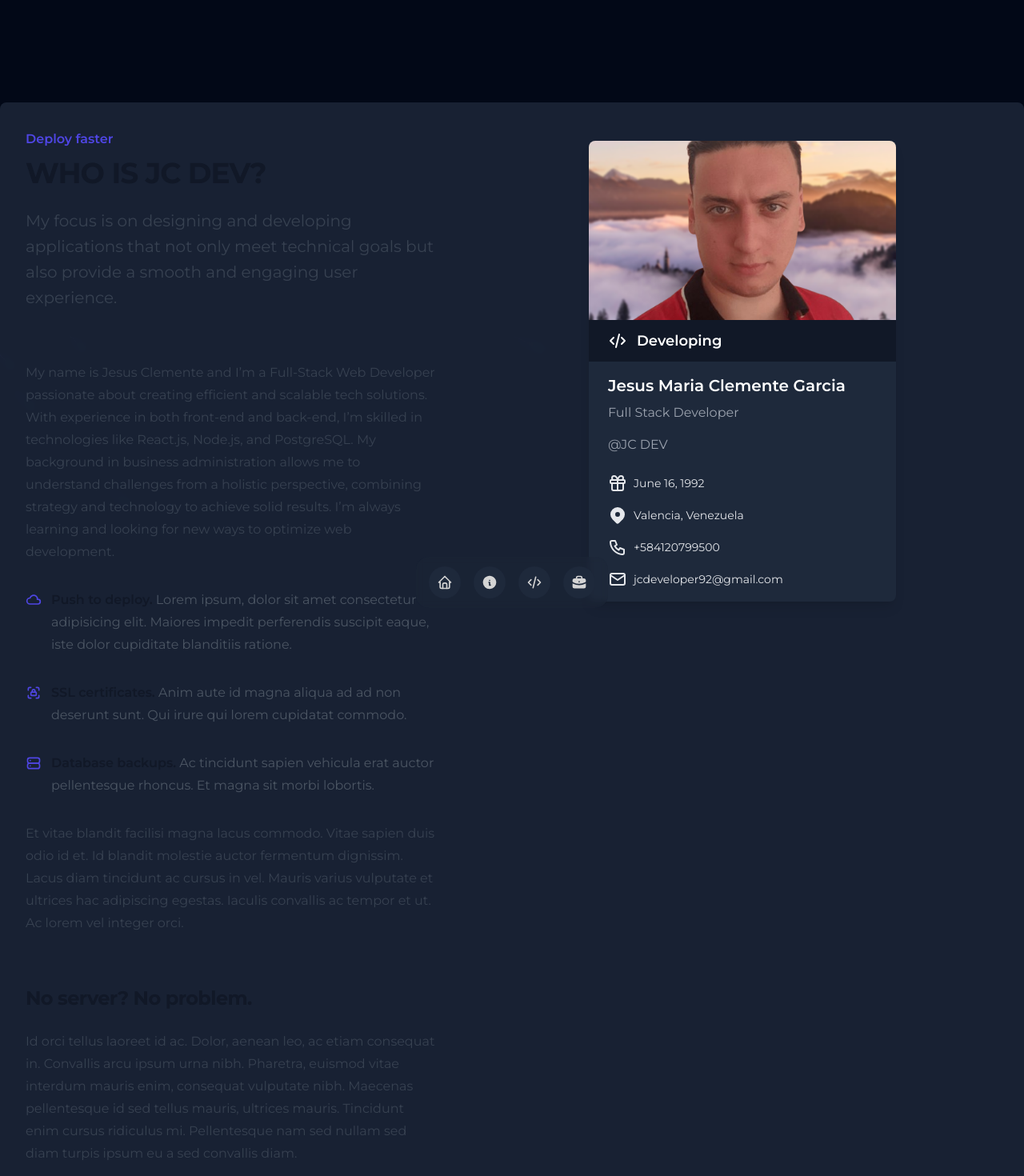
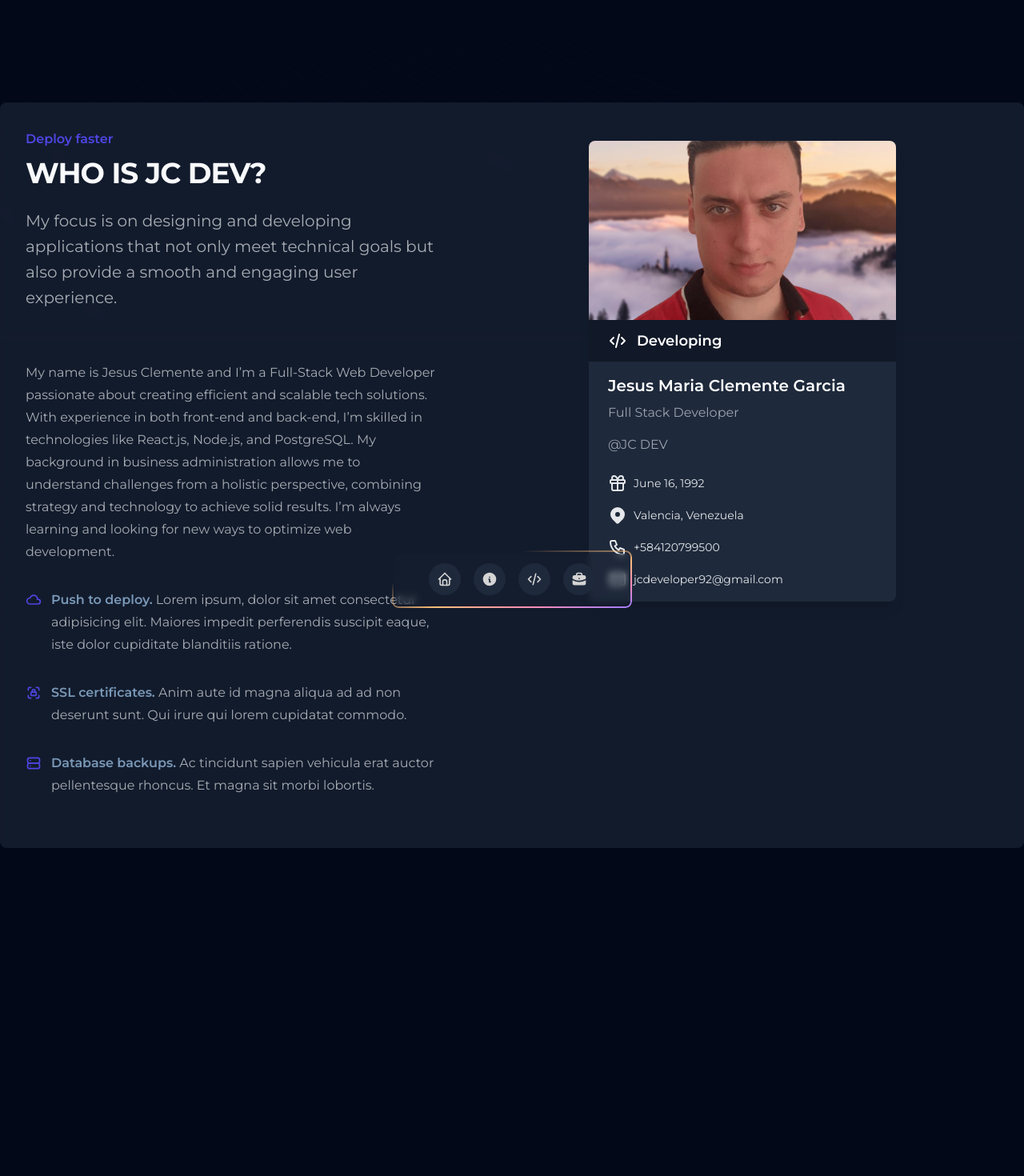
Before and after one commit to jcdev92/jcdev-portfolio, a Next.js app: page /about in a window 1280 px wide. Shown: the top 1470 px of the page at 80% size. After the commit the page ends 1340 px from the top, so only its background shows below. Built offline with nearby package versions, Linux system fonts and the light colour scheme.

Commit message:
updt: update many styles into the about section and fix responsive small screens porjects card sixze in porjects/portofolio section

```diff
--- a/app/about/AboutSection.tsx
+++ b/app/about/AboutSection.tsx
@@ -6,18 +6,17 @@ export default function AboutSection() {
   const { slogan, aboutMe } = profile;
   return (
     <div className="relative isolate overflow-hidden px-6 py-24 sm:py-32 lg:overflow-visible lg:px-0">
-
       <div className="mx-auto grid max-w-2xl grid-cols-1 gap-x-8 lg:mx-0 lg:max-w-none lg:grid-cols-2 lg:items-start">
-        <div className="bg-secondary/80 backdrop-blur-sm p-5 rounded-lg lg:rounded-b-none lg:col-span-2 lg:col-start-1 lg:row-start-1 lg:mx-auto lg:grid lg:w-full lg:max-w-7xl lg:grid-cols-2 lg:gap-x-8 lg:p-8">
+        <div className="bg-secondary/60 backdrop-blur-sm p-5 rounded-lg lg:rounded-b-none lg:col-span-2 lg:col-start-1 lg:row-start-1 lg:mx-auto lg:grid lg:w-full lg:max-w-7xl lg:grid-cols-2 lg:gap-x-8 lg:p-8">
           <div className="lg:pr-4">
             <div className="lg:max-w-lg">
               <p className="text-base font-semibold leading-7 text-indigo-600">
                 Deploy faster
               </p>
-              <h1 className="mt-2 text-3xl font-bold tracking-tight text-gray-900 sm:text-4xl">
+              <h1 className="mt-2 text-3xl font-bold tracking-tight text-foreground sm:text-4xl">
                 WHO IS JC DEV?
               </h1>
-              <p className="mt-6 text-xl leading-8 text-gray-700">
+              <p className="mt-6 text-xl leading-8 text-card-foreground/65">
                 {slogan}
               </p>
             </div>
@@ -26,20 +25,20 @@ export default function AboutSection() {
         <div className="p-5 lg:-ml-20 lg:p-12 z-10 lg:sticky lg:top-4 lg:col-start-2 lg:row-span-2 lg:row-start-1 lg:overflow-hidden flex justify-center items-center">
           <ContactCard />
         </div>
-        <div className="bg-secondary/80 backdrop-blur-sm p-5 rounded-lg lg:rounded-t-none lg:col-span-2 lg:col-start-1 lg:row-start-2 lg:mx-auto lg:grid lg:w-full lg:max-w-7xl lg:grid-cols-2 lg:gap-x-8 lg:p-8">
+        <div className="bg-secondary/60 backdrop-blur-sm p-5 rounded-lg lg:rounded-t-none lg:col-span-2 lg:col-start-1 lg:row-start-2 lg:mx-auto lg:grid lg:w-full lg:max-w-7xl lg:grid-cols-2 lg:gap-x-8 lg:p-8">
           <div className="lg:pr-4">
-            <div className="max-w-xl text-base leading-7 text-gray-700 lg:max-w-lg">
+            <div className="max-w-xl text-base leading-7 text-card-foreground/65 lg:max-w-lg">
               <p>
                 {aboutMe}
               </p>
-              <ul role="list" className="mt-8 space-y-8 text-gray-600">
+              <ul role="list" className="my-8 space-y-8 text-foreground/65">
                 <li className="flex gap-x-3">
                   <IconCloud
                     aria-hidden="true"
                     className="mt-1 h-5 w-5 flex-none text-indigo-600"
                   />
                   <span>
-                    <strong className="font-semibold text-gray-900">
+                    <strong className="font-semibold text-secondary-foreground">
                       Push to deploy.
                     </strong>{" "}
                     Lorem ipsum, dolor sit amet consectetur adipisicing elit.
@@ -53,7 +52,7 @@ export default function AboutSection() {
                     className="mt-1 h-5 w-5 flex-none text-indigo-600"
                   />
                   <span>
-                    <strong className="font-semibold text-gray-900">
+                    <strong className="font-semibold text-secondary-foreground">
                       SSL certificates.
                     </strong>{" "}
                     Anim aute id magna aliqua ad ad non deserunt sunt. Qui irure
@@ -66,7 +65,7 @@ export default function AboutSection() {
                     className="mt-1 h-5 w-5 flex-none text-indigo-600"
                   />
                   <span>
-                    <strong className="font-semibold text-gray-900">
+                    <strong className="font-semibold text-secondary-foreground">
                       Database backups.
                     </strong>{" "}
                     Ac tincidunt sapien vehicula erat auctor pellentesque
@@ -74,24 +73,6 @@ export default function AboutSection() {
                   </span>
                 </li>
               </ul>
-              <p className="mt-8">
-                Et vitae blandit facilisi magna lacus commodo. Vitae sapien duis
-                odio id et. Id blandit molestie auctor fermentum dignissim.
-                Lacus diam tincidunt ac cursus in vel. Mauris varius vulputate
-                et ultrices hac adipiscing egestas. Iaculis convallis ac tempor
-                et ut. Ac lorem vel integer orci.
-              </p>
-              <h2 className="mt-16 text-2xl font-bold tracking-tight text-gray-900">
-                No server? No problem.
-              </h2>
-              <p className="mt-6">
-                Id orci tellus laoreet id ac. Dolor, aenean leo, ac etiam
-                consequat in. Convallis arcu ipsum urna nibh. Pharetra, euismod
-                vitae interdum mauris enim, consequat vulputate nibh. Maecenas
-                pellentesque id sed tellus mauris, ultrices mauris. Tincidunt
-                enim cursus ridiculus mi. Pellentesque nam sed nullam sed diam
-                turpis ipsum eu a sed convallis diam.
-              </p>
             </div>
           </div>
         </div>
--- a/app/projects/ProjectSection.tsx
+++ b/app/projects/ProjectSection.tsx
@@ -1,27 +1,22 @@
-'use client'
+"use client";
 import PortfolioCard from "@/components/ui/portfolio/PortfolioCard";
 import React, { useState } from "react";
 import { profile } from "@/lib/data/data";
 
 export default function PortfolioSection() {
   const [showCard, setShowCard] = useState("All");
-  const { projects } = profile
+  const { projects } = profile;
 
   const handleProject = (category: string) => {
     setShowCard(category);
   };
 
-  const categories = [
-    "All",
-    "Front-End",
-    "Back-End",
-    "Full-Stack"
-  ]
+  const categories = ["All", "Front-End", "Back-End", "Full-Stack"];
 
   return (
     <>
-      <section className="pt-20 pb-12">
-        <div className="container mx-auto p-10">
+      <section className="pt-20 pb-12 overflow-hidden">
+        <div className="container mx-auto p-10 sm:px-6 lg:px-8">
           <div className="flex flex-wrap -mx-4">
             <div className="w-full px-4">
               <div className="mx-auto mb-[60px] max-w-[510px] text-center">
@@ -34,8 +29,7 @@ export default function PortfolioSection() {
           <div className="w-full flex flex-wrap justify-center -mx-4">
             <div className="w-full px-4">
               <ul className="flex flex-wrap justify-center mb-12 space-x-1">
-                {
-                  categories.map((category, index) => (
+                {categories.map((category, index) => (
                   <li className="mb-1" key={index}>
                     <button
                       onClick={() => handleProject(category)}
@@ -48,14 +42,16 @@ export default function PortfolioSection() {
                       {category}
                     </button>
                   </li>
-                  ))
-                }
+                ))}
               </ul>
             </div>
           </div>
           <div className="flex flex-wrap -mx-4 gap-y-10">
-            {
-              projects.map(({ coverImage, categories, label, description, link, github }, index) => (
+            {projects.map(
+              (
+                { coverImage, categories, label, description, link, github },
+                index,
+              ) => (
                 <PortfolioCard
                   key={index}
                   coverImage={coverImage}
@@ -66,11 +62,11 @@ export default function PortfolioSection() {
                   github={github}
                   showCard={showCard}
                 />
-              ))
-            }
+              ),
+            )}
           </div>
         </div>
       </section>
     </>
   );
-};
+}
--- a/components/ui/navbar/Navbar.tsx
+++ b/components/ui/navbar/Navbar.tsx
@@ -1,4 +1,4 @@
-"use client"
+"use client";
 import React from "react";
 import { FloatingDock } from "@/components/aceternityui/floating-dock";
 import {
@@ -7,6 +7,7 @@ import {
   IconBriefcaseFilled,
   IconCode,
 } from "@tabler/icons-react";
+import ShineBorder from "@/components/magicui/shine-border";
 
 export function FloatingDockDemo() {
   const links = [
@@ -41,9 +42,10 @@ export function FloatingDockDemo() {
   ];
   return (
     <div className="sticky bottom-0 z-20 p-10 flex items-center justify-center w-full">
-      <FloatingDock
-        items={links}
-      />
-    </div>
+      <FloatingDock items={links} desktopClassName="md:hidden" mobileClassName="bg-transparent"/>
+        <ShineBorder color={["#A07CFE", "#FE8FB5", "#FFBE7B"]} borderWidth={2} className="hidden md:flex md:rounded-lg">
+          <FloatingDock items={links} desktopClassName="bg-secondary/20 w-full flex justify-center rounded-md backdrop-blur-sm" mobileClassName="hidden"/>
+        </ShineBorder>
+      </div>
   );
 }
--- a/components/ui/portfolio/PortfolioCard.tsx
+++ b/components/ui/portfolio/PortfolioCard.tsx
@@ -1,6 +1,6 @@
 import Image from "next/image";
 import { IconBrandGithub, IconLink } from "@tabler/icons-react";
-import ShineBorder from '../../magicui/shine-border';
+import ShineBorder from "../../magicui/shine-border";
 
 interface PortfolioCardProps {
   showCard: string;
@@ -26,11 +26,11 @@ export default function PortfolioCard({
   return (
     <>
       <div
-        className={`w-full px-4 md:w-1/2 xl:w-1/3 ${
+        className={`w-full px-4 sm:w-1/2 md:w-1/2 xl:w-1/3 ${
           showCard === "All" || showCard === category ? "block" : "hidden"
         }`}
       >
-        <ShineBorder color={["#A07CFE", "#FE8FB5", "#FFBE7B"]} borderWidth={2} >
+        <ShineBorder color={["#A07CFE", "#FE8FB5", "#FFBE7B"]} borderWidth={2}>
           <div className="relative h-[400px] flex flex-col">
             <div className="overflow-hidden rounded-t-md h-1/2">
               <Image
@@ -43,7 +43,9 @@ export default function PortfolioCard({
             </div>
             <div className="flex flex-col text-center gap-3 p-5 bg-secondary/80 shadow-lg rounded-b-lg backdrop-blur-sm relative flex-1">
               <h1 className="font-semibold text-xl line-clamp-1">{label}</h1>
-            <p className="line-clamp-3 text-sm">{description.toLowerCase()}</p>
+              <p className="line-clamp-3 text-sm">
+                {description.toLowerCase()}
+              </p>
               <div className="w-full flex justify-around p-4 mt-auto">
                 <a
                   href={github}
```
Lines whose indentation alone changed are shown as unchanged.
